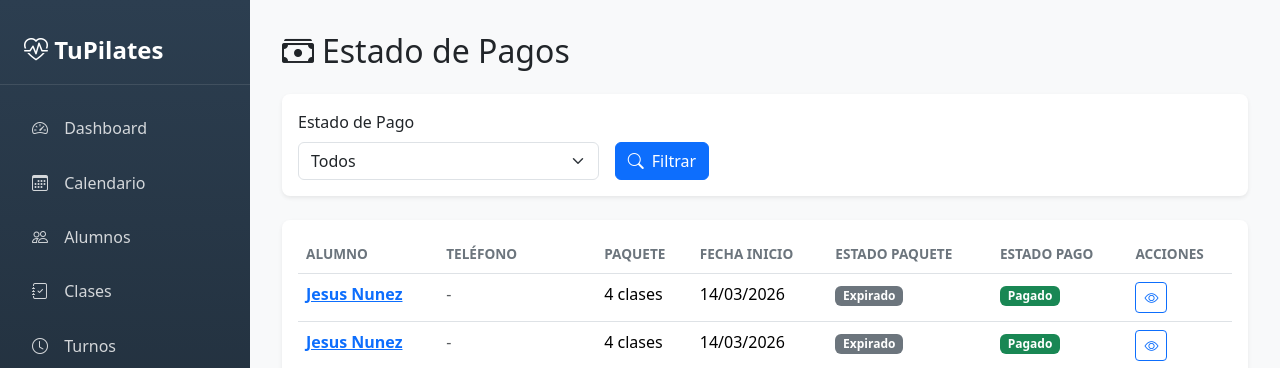
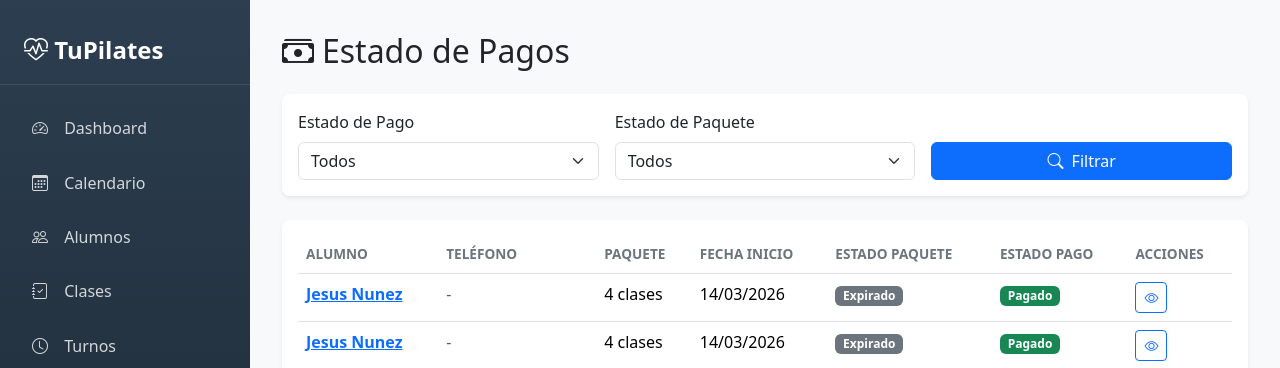
Before and after one commit to joaquingavilan/pilates, a Django app: page /panel/pagos/ in a window 1280 px wide. Shown: the top 368 px of the page. Run offline with Django 5.2, Linux system fonts and the light colour scheme; data comes from the database, SQL or seed files in the repository.

Commit message:
Add package state filter (Vencidos) to Vencimientos y Restantes

```diff
--- a/Pilapp/templates/admin_panel/pagos.html
+++ b/Pilapp/templates/admin_panel/pagos.html
@@ -20,8 +20,16 @@
                     <option value="pagado" {% if estado_pago == 'pagado' %}selected{% endif %}>Pagado</option>
                 </select>
             </div>
+            <div class="col-md-4">
+                <label class="form-label">Estado de Paquete</label>
+                <select name="estado_paquete" class="form-select">
+                    <option value="">Todos</option>
+                    <option value="activo" {% if estado_paquete == 'activo' %}selected{% endif %}>Activos</option>
+                    <option value="expirado" {% if estado_paquete == 'expirado' %}selected{% endif %}>Vencidos</option>
+                </select>
+            </div>
             <div class="col-md-4 d-flex align-items-end">
-                <button type="submit" class="btn btn-primary">
+                <button type="submit" class="btn btn-primary w-100">
                     <i class="bi bi-search me-1"></i> Filtrar
                 </button>
             </div>
--- a/Pilapp/views_panel.py
+++ b/Pilapp/views_panel.py
@@ -1029,6 +1029,7 @@ def panel_turnos(request):
 def panel_pagos(request):
     """Lista de paquetes y su estado de pago."""
     estado_pago = request.GET.get('estado', '')
+    estado_paquete = request.GET.get('estado_paquete', '')
 
     paquetes = AlumnoPaquete.objects.select_related(
         'id_alumno__id_persona', 'id_paquete'
@@ -1036,6 +1037,8 @@ def panel_pagos(request):
 
     if estado_pago:
         paquetes = paquetes.filter(estado_pago=estado_pago)
+    if estado_paquete:
+        paquetes = paquetes.filter(estado=estado_paquete)
 
     # Calcular restante y total_pagado para cada paquete
     paquetes_con_info = []
@@ -1061,6 +1064,7 @@ def panel_pagos(request):
     return render(request, 'admin_panel/pagos.html', {
         'paquetes': paquetes_con_info,
         'estado_pago': estado_pago,
+        'estado_paquete': estado_paquete,
     })
 
 def panel_prospectos(request):
```
